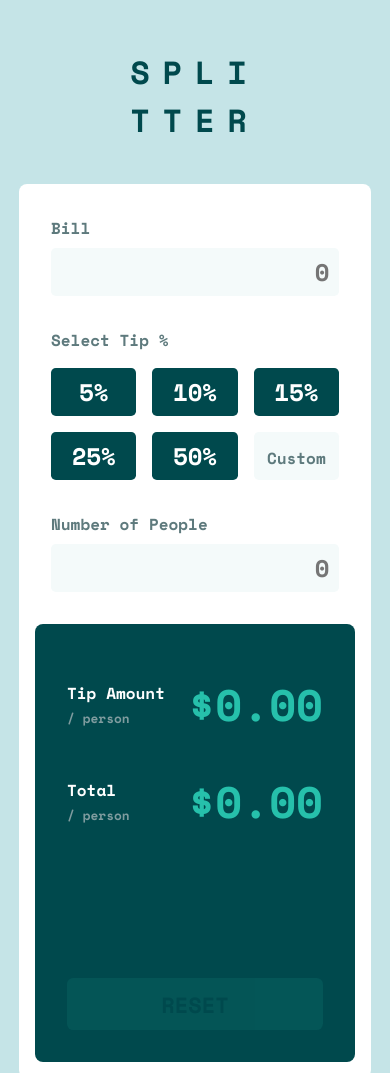
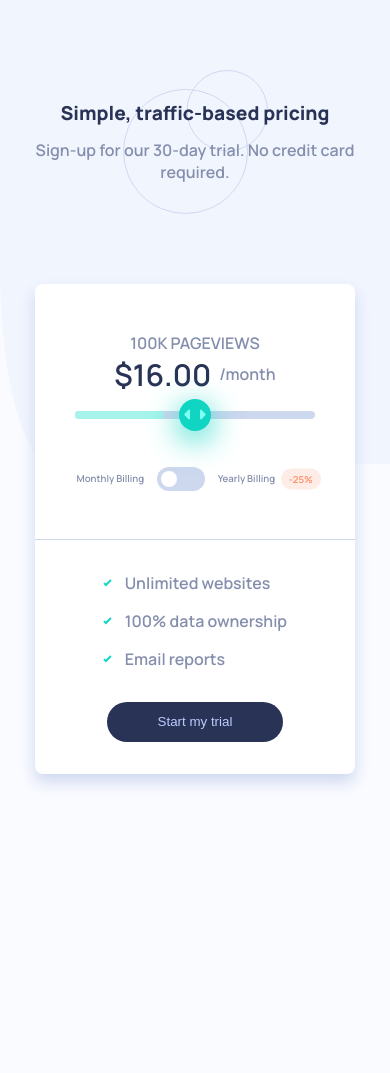
Before and after one commit to Badr-21/Interactive-pricing-component, a plain HTML site: page index.html in a window 390 px wide. Shown: the top 1073 px of the page. After the commit the page ends 844 px from the top, so only its background shows below. Drawn offline with nearby package versions, Linux system fonts and the light colour scheme.

Commit message:
Add files via upload

```diff
--- a/index.html
+++ b/index.html
@@ -3,58 +3,55 @@
 <head>
   <meta charset="UTF-8">
   <meta name="viewport" content="width=device-width, initial-scale=1.0"> <!-- displays site properly based on user's device -->
-  <link rel="stylesheet" href="main.css">
+  <link rel="stylesheet" href="style.css">
   <link rel="icon" type="image/png" sizes="32x32" href="./images/favicon-32x32.png">
   <link rel="preconnect" href="https://fonts.googleapis.com">
   <link rel="preconnect" href="https://fonts.gstatic.com" crossorigin>
-  <link href="https://fonts.googleapis.com/css2?family=Space+Mono:wght@700&display=swap" rel="stylesheet">
-  <title>Frontend Mentor | Tip calculator app</title>
+  <link href="https://fonts.googleapis.com/css2?family=Manrope:wght@600;800&display=swap" rel="stylesheet">
+  <title>Frontend Mentor | Interactive pricing component</title>
 </head>
 <body>
-  <h1>Spli<br>tter</h1>
+  <header class="header">
+    <h1>Simple, traffic-based pricing</h1>
+    <p>Sign-up for our 30-day trial. No credit card required.</p>
+  </header>
   <main class="container">
-    <section class="calculate">
-      <div class="bill">
-        <p>Bill</p>
-        <input type="number" name="bill" id="bill" placeholder="0">
+    <section class="subscription">
+      <div class="page-views-price">
+        <p><span class="views">100k</span> Pageviews</p>
+        <p><span class="price">$16.00 </span><span class="type-of-subscription">/month</span></p>
       </div>
-      <div class="tip-selection">
-        <p>Select Tip %</p>
-        <div class="percentage">
-          <button>5%</button>
-          <button>10%</button>
-          <button>15%</button>
-          <button>25%</button>
-          <button>50%</button>
-          <input type="number" name="custom-percentage" id="custom-percentage" placeholder="Custom">
+      <div class="input-range">
+        <span class="progress"></span>
+        <input type="range" value="50" min="0" max="100">
+      </div>
+      <div class="billing">
+        <p>Monthly Billing</p>
+        <label class="switch">
+          <input type="checkbox">
+          <span class="slider"></span>
+        </label>
+        <p>Yearly Billing</p>
+      </div>
+    </section>
+    <section class="start-trial">
+      <div class="options">
+        <div>
+          <img src="images/icon-check.svg" alt="icon check">
+          <p>Unlimited websites</p>
+        </div>
+        <div>
+          <img src="images/icon-check.svg" alt="icon check">
+          <p>100% data ownership</p>
+        </div>
+        <div>
+          <img src="images/icon-check.svg" alt="icon check">
+          <p>Email reports</p>
         </div>
       </div>
-      <div class="number-of-people">
-        <div>
-          <p>Number of People</p>
-          <p class="zero">Can't be zero</p>
-        </div>
-        <input type="number" name="number-of-people" id="number-of-people" placeholder="0">
-      </div>
-    </section>
-    <section class="result">
-      <div class="tip-amount">
-        <div class="text">
-          <p>Tip Amount</p>
-          <span>/ person</span>
-        </div>
-        <div class="tip-amount-result">$0.00</div>
-      </div>
-      <div class="total">
-        <div class="text">
-          <p>Total</p>
-          <span>/ person</span>
-        </div>
-        <div class="total-result">$0.00</div>
-      </div>
-      <button>Reset</button>
+      <button>Start my trial</button>
     </section>
   </main>
-  <script src="main.js"></script>
+  <script src="script.js"></script>
 </body>
 </html>
--- /dev/null
+++ b/script.js
@@ -0,0 +1,32 @@
+const checked = document.querySelector('[type="checkbox"]');
+const range = document.querySelector('[type="range"]');
+const typeOfSubsciption = document.querySelector(".type-of-subscription");
+const price = document.querySelector(".price");
+const views = document.querySelector(".views");
+const progress = document.querySelector(".progress")
+
+checked.addEventListener("click", () => {
+    if(checked.classList.contains("checked")) {
+        checked.classList.remove("checked");
+        typeOfSubsciption.innerText = "/month"
+    }else {
+        checked.classList.add("checked");
+        typeOfSubsciption.innerText = "/year";
+    }
+
+})
+
+range.addEventListener("mousemove", () => {
+    progress.style.width = `${range.value }%`;
+    if(checked.classList.contains("checked")) {
+        let yearlyPrice = ((range.value * 32 / 100 * 12) - (range.value * 32 / 100 * 12 * (25 / 100))).toFixed(2);
+        let pageViews = range.value * 200 / 100 * 12
+        price.innerText =`$${yearlyPrice}`;
+        views.innerText = `${pageViews}K`;
+    }else {
+        let monthlyPrice = range.value * 32 / 100;
+        let pageViews = range.value * 200 / 100
+        price.innerText =`$${monthlyPrice}`;
+        views.innerText = `${pageViews}K`;
+    }
+})
--- a/style.css
+++ b/style.css
@@ -49,7 +49,7 @@ body {
 }
 
 .header p {
-    font-size: 18px;
+    font-size: 1.125rem;
     text-align: center;
     color: var(--Grayish-Blue);
 }
@@ -57,16 +57,17 @@ body {
 .container {
     width: 35rem;
     background-color: var(--White);
+    border-radius: .5rem;
+    box-shadow: 0 .5rem 1rem var(--Light-Grayish-Blue);
 }
 
-.container .subscription{
+.container .subscription {
     width: 100%;
     padding: 3rem 2.5rem;
-    border-bottom: .1rem solid black;
+    border-bottom: .1rem solid var(--Light-Grayish-Blue)
 }
 
 .container .subscription .page-views-price {
-    border: 1px solid;
     font-weight: 600;
     display: flex;
     justify-content: space-between;
@@ -85,24 +86,71 @@ body {
     color: var(--Grayish-Blue);
 }
 
-.container .subscription .page-views-price p:last-child span {
-    font-size: 30px;
+.container .subscription .page-views-price p:last-child span:first-child {
+    font-size: 1.875rem;
     color: var(--Dark-Desaturated-Blue);
+    margin-right: .5rem;
 }
 
 .container .subscription .input-range {
     display: flex;
-    justify-content: center;
+    align-items: center;
     margin-bottom: 3rem;
+    position: relative;
+}
+
+.container .subscription .input-range .progress {
+    position: absolute;
+    width: calc(50% - 2rem);
+    height: .5rem;
+    top: 50%;
+    -webkit-transform: translateY(-50%);
+    transform: translateY(-50%);
+    background-color: var(--Soft-Cyan);
+    border-radius: .5rem 0 0 .5rem ;
 }
 
 .container .subscription .input-range input {
     width: 100%;
+    height: 0.5rem;
+    -webkit-appearance: none;
+    appearance: none;
+    background-color: var(--Light-Grayish-Blue);
+    border-radius: .5rem;
+}
+
+.container .subscription .input-range input::-webkit-slider-thumb {
+    -webkit-appearance: none;
+    appearance: none;
+    height: 2rem;
+    width: 2rem;
+    border-radius: 50%;
+    background-color: var(--Strong-Cyan);
+    background-image: url(images/icon-slider.svg);
+    background-repeat: no-repeat;
+    background-position: center;
+    box-shadow: 0 .5rem 2rem 0 var(--Strong-Cyan);
+    position: relative;
+    z-index: 99;
+}
+
+.container .subscription .input-range input::-moz-range-thumb {
+    height: 2rem;
+    width: 2rem;
+    border-radius: 50%;
+    background-color: var(--Strong-Cyan);
+    background-image: url(images/icon-slider.svg);
+    background-repeat: no-repeat;
+    background-position: center;
+    box-shadow: 0rem .5rem 2rem 0 var(--Strong-Cyan);
+    position: absolute;
+    z-index: 99;
 }
 
 .container .subscription .billing {
     display: flex;
     justify-content: flex-end;
+    align-items: center;
 }
 
 .container .subscription .billing > * {
@@ -113,12 +161,73 @@ body {
     color: var(--Grayish-Blue);
 }
 
-.container .subscription .billing p span {
+.container .subscription .billing p:last-child {
+    position: relative;
+    margin-right: 7.5rem;
+}
+
+.container .subscription .billing p:last-child::before {
+    content: "25% discount";
+    position: absolute;
+    width: 5.5rem;
     padding: .25rem .5rem;
-    font-size: 13px;
+    text-align: center;
+    font-size: 0.8125rem;
     color: var(--Light-Red);
     background-color: var(--Light-Grayish-Red);
     border-radius: 1rem;
+    left: 110%;
+    top: 50%;
+    -webkit-transform: translateY(-50%);
+    transform: translateY(-50%);
+}
+
+.container .subscription .billing .switch {
+    position: relative;
+    width: 3rem;
+    height: 1.5rem;
+}
+
+.container .subscription .billing .switch input {
+    opacity: 0;
+    width: 0;
+    height: 0;
+}
+
+.container .subscription .billing .switch input:checked + .slider {
+    background-color: var(--Soft-Cyan);
+}
+
+.container .subscription .billing .switch .slider {
+    position: absolute;
+    cursor: pointer;
+    top: 0;
+    left: 0;
+    right: 0;
+    bottom: 0;
+    background-color: var(--Light-Grayish-Blue);
+    border-radius: 1rem;
+    -webkit-transition: .4s;
+    transition: .4s;
+}
+
+.container .subscription .billing .switch .slider::before {
+    content: "";
+    position: absolute;
+    width: 1rem;
+    height: 1rem;
+    border-radius: 50%;
+    background-color: var(--White);
+    top: 0.25rem;
+    left: 0.25rem;
+    -webkit-transition: .4s;
+    transition: .4s;
+}
+
+.container .subscription .billing .switch input:checked + .slider::before {
+    -webkit-transform: translateX(1.5rem);
+    -ms-transform: translateX(1.5rem);
+    transform: translateX(1.5rem);
 }
 
 .container .start-trial {
@@ -147,9 +256,132 @@ body {
 
 .container .start-trial button {
     width: 11rem;
-    border: 1px solid;
     padding: .8rem 0;
     color: var(--Pale-Blue);
     background-color: var(--Dark-Desaturated-Blue);
+    border: none;
     border-radius: 2rem;
 }
+
+@media(hover: hover) {
+    .container .subscription .input-range input:hover {
+        cursor: pointer;
+    }
+
+    .container .start-trial button:hover {
+        cursor: pointer;
+        color: var(--White);
+    }
+
+    .container .subscription .billing .switch .slider:hover {
+        cursor: pointer;
+        background-color: var(--Soft-Cyan);
+    }
+}
+
+
+@media(max-width: 575px) {
+
+    .header  h1 {
+        font-size: 1.2rem;
+        text-align: center;
+    }
+
+    .header p {
+        font-size: 1rem;
+    }
+
+    .container {
+        width: 25rem;
+    }
+
+    .container .subscription .billing > p {
+        font-size: .8rem;
+    }
+
+    .container .subscription .billing p:last-child {
+        position: relative;
+        margin-right: 2.5rem;
+    }
+
+    .container .subscription .billing p:last-child::before {
+        content: "-25%";
+        width: 2.5rem;
+    }
+}
+
+@media(max-width: 475px) {
+
+    .container {
+        width: 20rem;
+    }
+
+    .container .subscription .page-views-price {
+        flex-direction: column;
+        margin-bottom: 1rem;
+    }
+
+    .container .subscription .billing > p {
+        font-size: .6rem;
+    }
+
+    .container .subscription .billing > * {
+        margin-right: .8rem;
+    }
+
+    .container .subscription .billing p:last-child::before {
+        content: "-25%";
+        width: 1.5rem;
+        font-size: 0.6rem;
+    }
+
+    .container .start-trial {
+        flex-direction: column;
+    }
+
+    .container .start-trial .options > div:last-child {
+        margin-bottom: 2rem;
+    }
+
+}
+
+@media(max-width: 375px) {
+
+    body {
+        width: 100%;
+        height: 100%;
+        padding: 2rem 0;
+    }
+
+    .header {
+        margin-bottom: 2rem;
+    }
+
+    .header p {
+        font-size: 0.8rem;
+        width: 55%;
+        margin: 0 auto;
+    }
+
+    .container .subscription {
+        position: relative;
+    }
+
+    .container .subscription .page-views-price p:first-child {
+        margin-bottom: 1rem;
+    }
+
+    .container .subscription .page-views-price p:last-child {
+        position: absolute;
+        top: 50%;
+    }
+
+    .container .subscription .billing {
+        margin-top: 7rem;
+    }
+
+    .container .start-trial .options > div{
+        margin-bottom: .8rem;
+        font-size: .8rem;
+    }
+}
```
